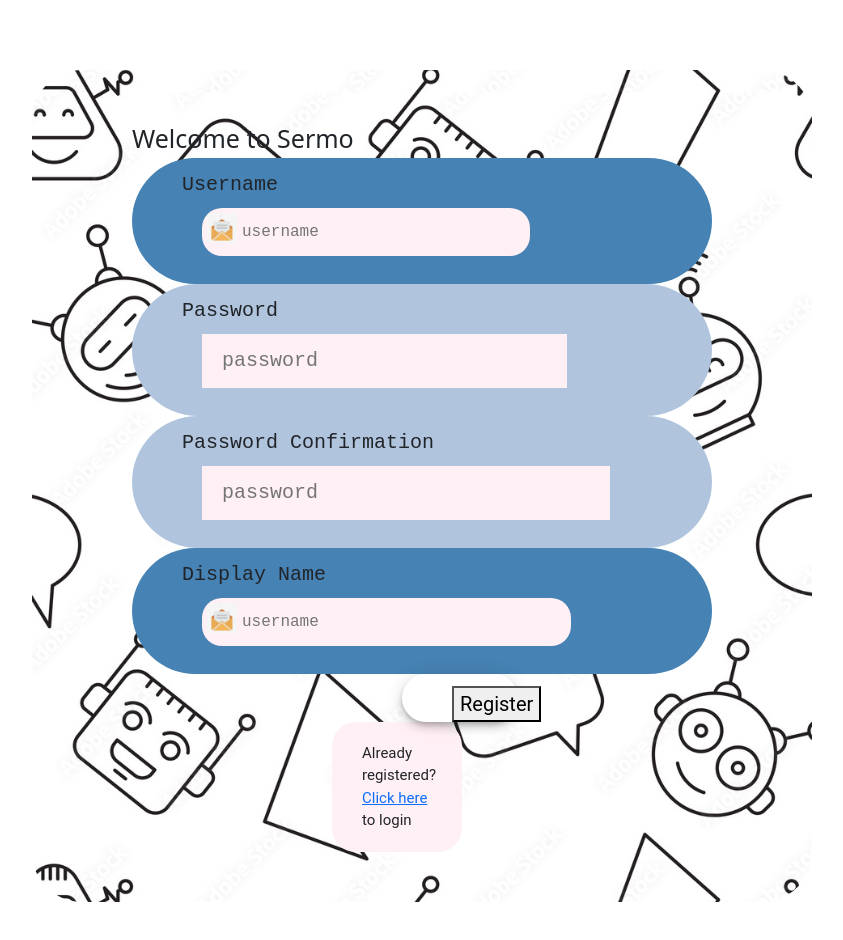
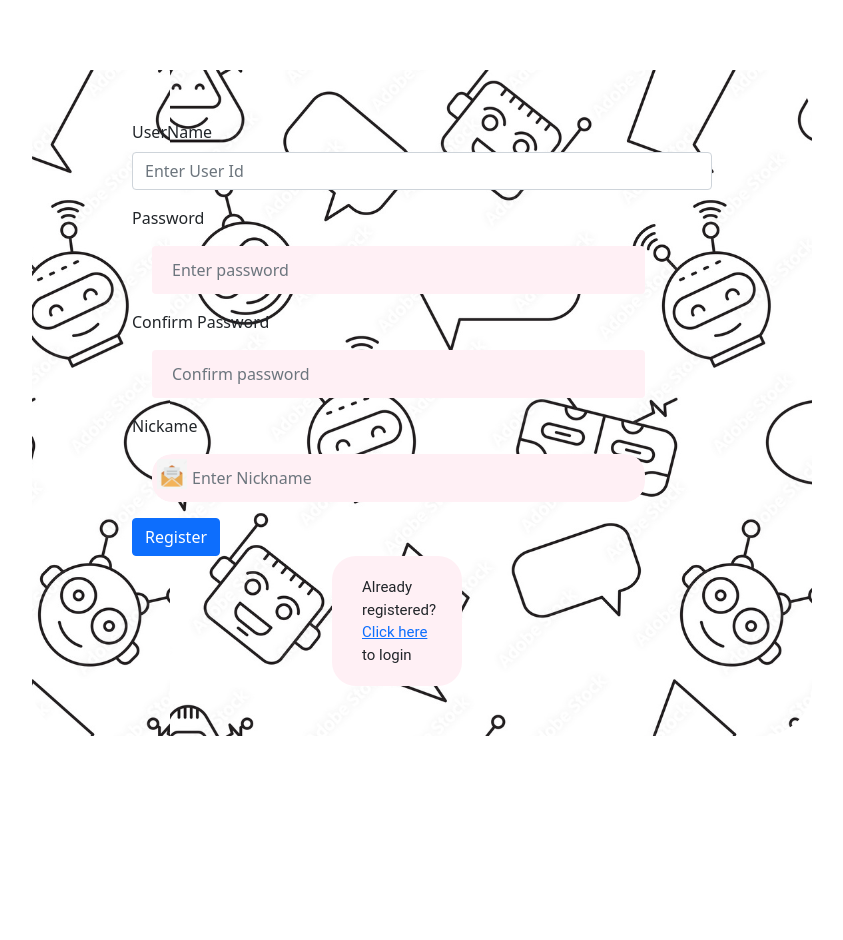
Before and after one commit to LightDDark/Sermo, a React (Create React App) app: page /register in a window 1280 px wide. Shown: the top 940 px of the page, without its empty margins (218-1061 px from the left). After the commit the page ends 806 px from the top, so only its background shows below. Built offline with nearby package versions, Linux system fonts and the light colour scheme.

Commit message:
Fixed register/login bugs, added protected routing

```diff
--- a/package.json
+++ b/package.json
@@ -1,5 +1,5 @@
 {
-  "name": "foo",
+  "name": "Sermo",
   "version": "0.1.0",
   "private": true,
   "dependencies": {
--- a/src/App.js
+++ b/src/App.js
@@ -5,6 +5,7 @@
 import { Route, Routes } from "react-router-dom";
 import { useState } from "react";
 import Login from "./startPage/Login";
+import Register from "./startPage/Register";
 
 function App() {
   const [loggedUser, setLoggedUser] = useState(null);
@@ -12,6 +13,7 @@
     <div className="App">
       <Routes>
         <Route path="/" element={<Login setLoggedUser={setLoggedUser} />} />
+        <Route path="register" element={<Register />} />
         <Route
           path="chat"
           element={
--- a/src/chatPage/ContactButton.js
+++ b/src/chatPage/ContactButton.js
@@ -34,7 +34,7 @@
         onHide={handleClose}
         onExited={() => setValidated(true)}
       >
-        <Form noValidate onSubmit={handleAdd}>
+        <Form onSubmit={handleAdd}>
           <Modal.Header closeButton>
             <Modal.Title>Contact Details</Modal.Title>
           </Modal.Header>
@@ -44,7 +44,7 @@
               <Form.Label>UserName</Form.Label>
               <Form.Control
                 ref={contact}
-                type="text"
+                type="username"
                 placeholder="Enter User Id"
                 isInvalid={!validated}
                 required
--- a/src/dataBase/User.js
+++ b/src/dataBase/User.js
@@ -11,7 +11,7 @@
   }
 
   validatePass(password) {
-    return this.state.password === password;
+    return this.password === password;
   }
 
   addContact(user) {
--- a/src/dataBase/UserData.js
+++ b/src/dataBase/UserData.js
@@ -31,7 +31,7 @@
   login(userName, password) {
     console.log(userName, password);
     const user = this.users.get(userName);
-    if (user) {
+    if (!user) {
       console.log("Error, userName not found.");
     } else if (user.validatePass(password)) {
       console.log("Login Successful.");
--- a/src/index.js
+++ b/src/index.js
@@ -3,7 +3,6 @@
 import "./index.css";
 import App from "./App";
 import reportWebVitals from "./reportWebVitals";
-import Register from "./startPage/Register";
 import { BrowserRouter, Routes, Route } from "react-router-dom";
 
 const root = ReactDOM.createRoot(document.getElementById("root"));
@@ -12,7 +11,7 @@
     <BrowserRouter>
       <Routes>
         <Route path="/*" element={<App />} />
-        <Route path="register" element={<Register />} />
+
         <Route path="*" element={<p>There's nothing here: 404!</p>} />
       </Routes>
     </BrowserRouter>
--- a/src/startPage/Login.js
+++ b/src/startPage/Login.js
@@ -1,21 +1,24 @@
-import { useRef } from "react";
+import { useRef, useState } from "react";
 import users from "../dataBase/UserData";
 import "./startPage.css";
-import { Link } from "react-router-dom";
+import { Link, Navigate } from "react-router-dom";
 
 function Login(props) {
   const setLoggedUser = props.setLoggedUser;
   const pass = useRef(null);
   const user = useRef(null);
+  const [nav, setNav] = useState("");
   const loginUser = function () {
     if (pass.current.value === "" || user.current.value === "") {
       console.log("Error, cannot have empty fields.");
     } else {
       setLoggedUser(users.login(user.current.value, pass.current.value));
+      setNav(<Navigate to="chat" />);
     }
   };
   return (
     <div className="Forms">
+      {nav}
       <label className={"Welcome"}>Welcome to Sermo</label>
       <div className="User">
         <label htmlFor="formGroupExampleInput" className="form-label">
--- a/src/startPage/Register.js
+++ b/src/startPage/Register.js
@@ -1,94 +1,112 @@
 import { useRef, useState } from "react";
+import { Button, Form } from "react-bootstrap";
 import users from "../dataBase/UserData";
 import "./startPage.css";
-import { Link } from "react-router-dom";
+import { Link, Navigate } from "react-router-dom";
 
 function Register() {
+  const usersDB = users;
   const pass = useRef(null);
   const pass2 = useRef(null);
   const user = useRef(null);
   const nick = useRef(null);
-  const [desc, setDesc] = useState("");
-  let conf = true;
+  const [nav, setNav] = useState("");
+  const [validateConfirm, setValidateConfirm] = useState(true);
+  const [validatePass, setValidatePass] = useState(true);
+  const [validateName, setValidateName] = useState(true);
   const passConfirm = function () {
-    if (pass2.current.value === pass.current.value) {
-      setDesc("");
-      conf = true;
-    } else {
-      setDesc("Password does not match.");
-      conf = false;
-    }
+    setValidateConfirm(pass.current.value === pass2.current.value);
   };
-  const registerUser = function () {
-    if (!conf) {
-      console.log("Error, cannot have empty fields or unmatched passwords.");
-    } else {
-      users.addUser(user.current.value, pass.current.value, nick.current.value);
+  const nameVal = function () {
+    setValidateName(usersDB.getUser(user.current.value) === undefined);
+  };
+  const passVal = function () {
+    setValidatePass(pass.current.value.length >= 4);
+    passConfirm();
+  };
+  const registerUser = function (event) {
+    event.preventDefault();
+    if (validateConfirm && validateName && validatePass) {
+      usersDB.addUser(
+        user.current.value,
+        pass.current.value,
+        nick.current.value
+      );
+      setNav(<Navigate to="/" />);
     }
   };
   return (
-    <form>
+    <Form onSubmit={registerUser}>
+      {nav}
       <div className="Forms">
-        <label className={"Welcome"}>Welcome to Sermo</label>
-        <div className="User">
-          <label htmlFor="formGroupExampleInput" className="form-label">
-            Username
-            <input
-              type="text"
+        <Form.Group className="mb-3" controlId="formBasicEmail">
+          <Form.Label>UserName</Form.Label>
+          <Form.Control
             ref={user}
-              placeholder="username"
+            type="username"
+            placeholder="Enter User Id"
+            isInvalid={!validateName}
+            onChange={nameVal}
             required
-            ></input>
-          </label>
-        </div>
-        <div className="Pass">
-          <label htmlFor="formGroupExampleInput2" className="form-label">
-            Password
-            <input
+          />
+          <Form.Control.Feedback type="invalid">
+            User already exist!
+          </Form.Control.Feedback>
+          <Form.Text className="text-muted"></Form.Text>
+        </Form.Group>
+        <Form.Group className="mb-3" controlId="formBasicEmail2">
+          <Form.Label>Password</Form.Label>
+          <Form.Control
+            ref={pass}
             type="password"
-              ref={pass}
-              placeholder="password"
+            placeholder="Enter password"
+            isInvalid={!validatePass}
+            onChange={passVal}
+            required
+          />
+          <Form.Control.Feedback type="invalid">
+            password have consist at least 4 characters!
+          </Form.Control.Feedback>
+          <Form.Text className="text-muted"></Form.Text>
+        </Form.Group>
+        <Form.Group className="mb-3" controlId="formBasicEmail3">
+          <Form.Label>Confirm Password</Form.Label>
+          <Form.Control
+            ref={pass2}
+            type="password"
+            placeholder="Confirm password"
+            isInvalid={!validateConfirm}
             onChange={passConfirm}
             required
-            ></input>
-          </label>
-        </div>
-        <div className="Pass">
-          <label htmlFor="formGroupExampleInput2" className="form-label">
-            Password Confirmation
-            <input
-              type="password"
-              ref={pass2}
-              placeholder="password"
-              onChange={passConfirm}
-              required
-            ></input>
-            {desc}
-          </label>
-        </div>
-        <div className="User">
-          <label htmlFor="formGroupExampleInput" className="form-label">
-            Display Name
-            <input
+          />
+          <Form.Control.Feedback type="invalid">
+            password does not match!
+          </Form.Control.Feedback>
+          <Form.Text className="text-muted"></Form.Text>
+        </Form.Group>
+        <Form.Group className="mb-3" controlId="formBasicEmail4">
+          <Form.Label>Nickame</Form.Label>
+          <Form.Control
+            ref={nick}
             type="text"
-              ref={nick}
-              placeholder="username"
-              required
-            ></input>
-          </label>
-        </div>
-        <div className="LogButton">
-          <button type="submit" onSubmit={registerUser}>
+            placeholder="Enter Nickname"
+            required={true}
+          />
+          <Form.Control.Feedback type="invalid">
+            Nickame is Invalid!
+          </Form.Control.Feedback>
+          <Form.Text className="text-muted"></Form.Text>
+        </Form.Group>
+        <Button variant="primary" type="submit">
           Register
-          </button>
-        </div>
+        </Button>
         <div className="Unreg">
           <label>
             Already registered? <Link to="/">Click here</Link> to login
           </label>
         </div>
       </div>
-    </form>
+    </Form>
   );
 }
 
```
Also changed, not shown: 1 other file (tests, documents, lock files or other folders). Lines whose indentation alone changed are shown as unchanged.
